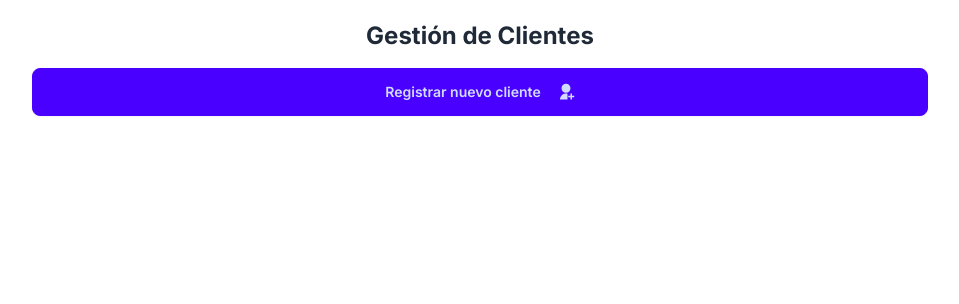
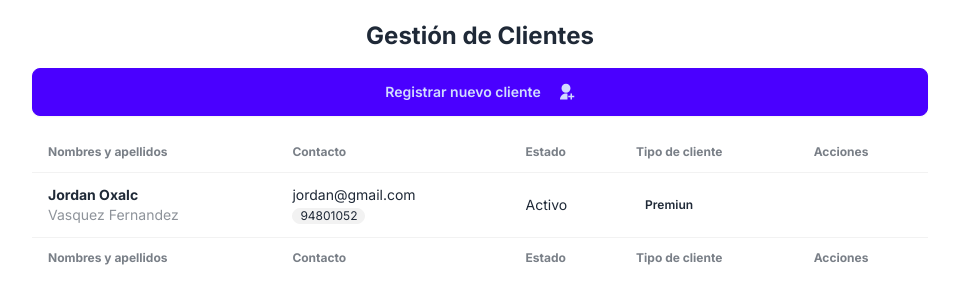
Before and after one commit to OxalcVasquez/customer-next, a Next.js app: page / in a window 1280 px wide. Shown: the top 304 px of the page, without its empty margins (160-1119 px from the left). Built offline with nearby package versions, Linux system fonts and the light colour scheme.

Commit message:
Defining base Customer List UI

```diff
--- /dev/null
+++ b/app/components/CustomerList.tsx
@@ -0,0 +1,59 @@
+import React from 'react'
+
+const CustomerList = () => {
+  return (
+    <div className="overflow-x-auto">
+  <table className="table">
+    {/* head */}
+    <thead>
+      <tr>
+        <th>Nombres y apellidos</th>
+        <th>Contacto</th>
+        <th>Estado</th>
+        <th>Tipo de cliente</th>
+        <th>Acciones</th>
+      </tr>
+    </thead>
+    <tbody>
+      {/* row 1 */}
+      <tr>
+        <td>
+          <div className="flex items-center gap-3">
+            {/* <div className="avatar">
+              <div className="mask mask-squircle w-12 h-12">
+                <img src="" />
+              </div>
+            </div> */}
+            <div>
+              <div className="font-bold">Jordan Oxalc</div>
+              <div className="text-sm opacity-50">Vasquez Fernandez</div>
+            </div>
+          </div>
+        </td>
+        <td>
+          jordan@gmail.com
+          <br/>
+          <span className="badge badge-ghost badge-sm">94801052</span>
+        </td>
+        <td>Activo</td>
+        <th>
+          <button className="btn btn-ghost btn-xs">Premiun</button>
+        </th>
+      </tr>
+    </tbody>
+    {/* foot */}
+    <tfoot>
+      <tr>
+        <th>Nombres y apellidos</th>
+        <th>Contacto</th>
+        <th>Estado</th>
+        <th>Tipo de cliente</th>
+        <th>Acciones</th>
+      </tr>
+    </tfoot>
+  </table>
+</div>
+  )
+}
+
+export default CustomerList
--- a/app/page.tsx
+++ b/app/page.tsx
@@ -1,5 +1,6 @@
 import Image from 'next/image'
 import CreateCustomer from './components/CreateCustomer'
+import CustomerList from './components/CustomerList'
 
 export default function Home() {
   return (
@@ -7,6 +8,7 @@ export default function Home() {
       <div className="my-5 flex flex-col gap-4 text-center">
         <h1 className="text-center text-2xl font-bold">Gestión de Clientes</h1>
         <CreateCustomer />
+        <CustomerList/>
       </div>
     </main>
   )
```
